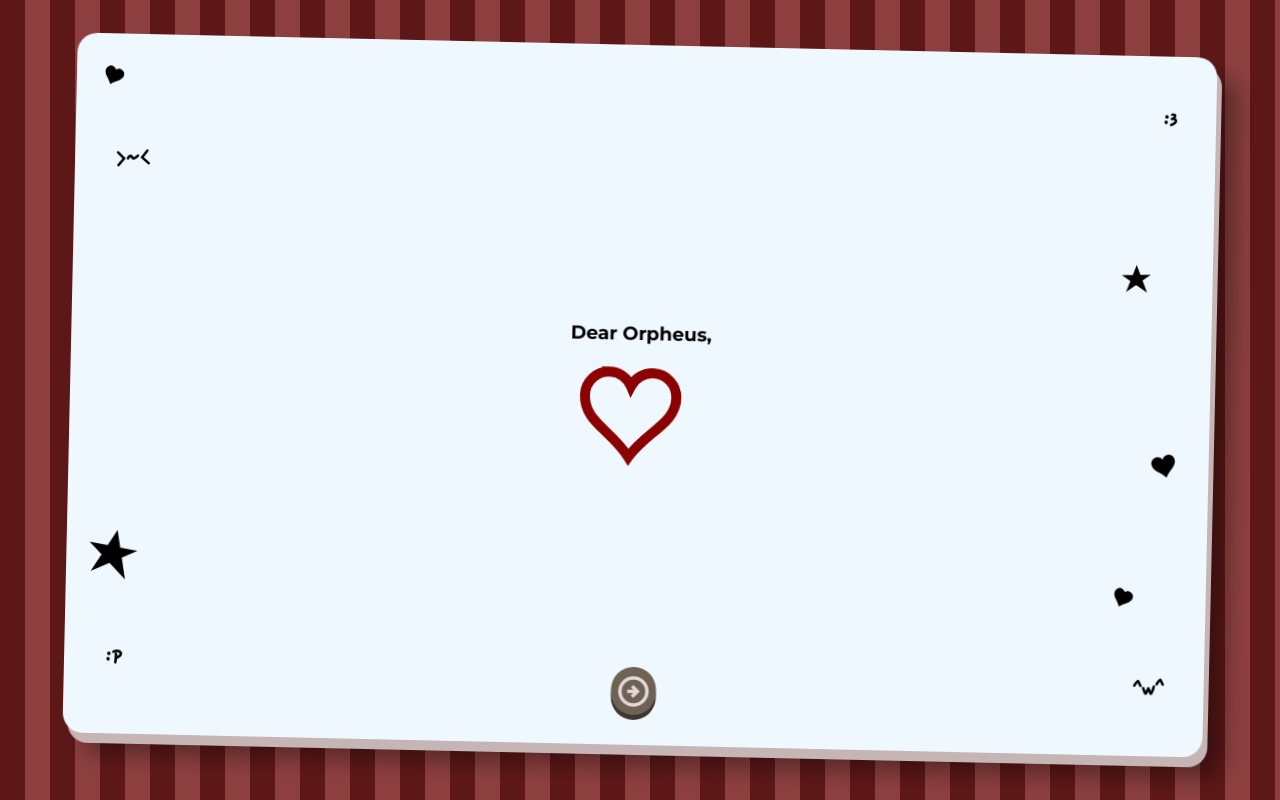
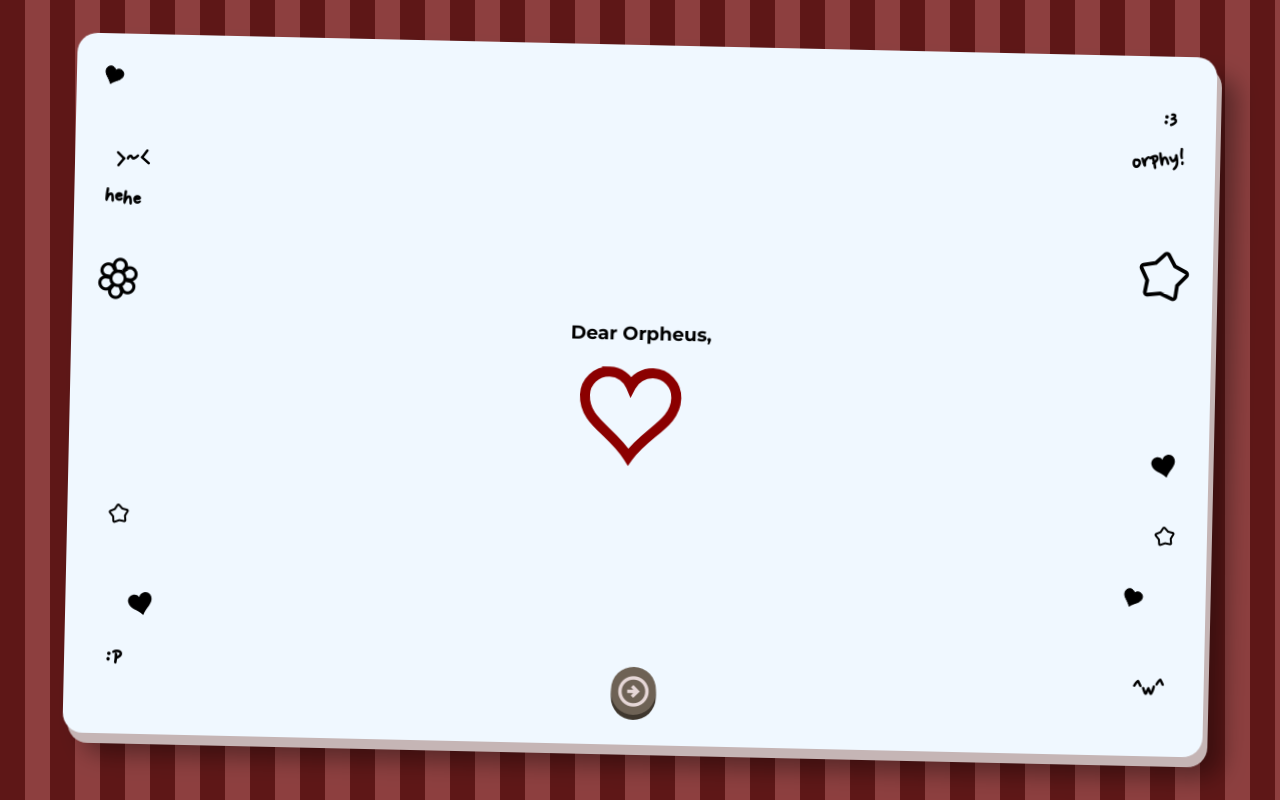
Before and after one commit to lynn89-eefje/orpheus, a SvelteKit app: page / in a window 1280 px wide. Built offline with nearby package versions, Linux system fonts and the light colour scheme; a web font is replaced by a local one.

Commit message:
Finished Border

```diff
--- a/src/routes/+layout.svelte
+++ b/src/routes/+layout.svelte
@@ -14,7 +14,7 @@
 	<link rel="preconnect" href="https://fonts.googleapis.com">
 	<link rel="preconnect" href="https://fonts.gstatic.com" crossorigin>
 	<link href="https://fonts.googleapis.com/css2?family=Geom:ital,wght@0,300..900;1,300..900&family=Montserrat:ital,wght@0,100..900;1,100..900&family=Nanum+Pen+Script&family=Playwrite+FR+Trad:wght@100..400&display=swap" rel="stylesheet">
-	<link rel="stylesheet" href="https://fonts.googleapis.com/css2?family=Material+Symbols+Outlined:opsz,wght,FILL,GRAD@20..48,100..700,0..1,-50..200&icon_names=arrow_circle_left,arrow_circle_right" />
+	<link rel="stylesheet" href="https://fonts.googleapis.com/css2?family=Material+Symbols+Outlined:opsz,wght,FILL,GRAD@20..48,100..700,0..1,-50..200&icon_names=arrow_circle_left,arrow_circle_right,filter_vintage,kid_star" />
 </svelte:head>
 
 {@render children()}
--- a/src/routes/+page.svelte
+++ b/src/routes/+page.svelte
@@ -86,18 +86,22 @@
             <h2 style="user-select: none; -webkit-user-select: none; position:fixed; right: 40px; bottom: 30px; transform: rotate(-5deg)">^w^</h2>
             <h2 style="user-select: none; -webkit-user-select: none; position:fixed; right: 40px; top: 30px; transform: rotate(8deg)">:3</h2>
             <h2 style="user-select: none; -webkit-user-select: none; position:fixed; left: 40px; top: 90px; transform: rotate(-5deg)">{">~<"}</h2>
-            <svg width="90" height="90" style="position: fixed; top: 200px; right: 5px; transform: rotate(-2deg)">
-                <path d="M 9 35 L 20 8 L 30 36 L 5 18 L 34 18" fill="black"/>
-            </svg>
-            <svg width="110" height="110" style="position: fixed; bottom: 100px; left: 20px;">
-                <path d="M 4.6798 47.9323 L 30.7557 6.4704 L 39.1321 55.713 L 3.0213 18.6392 L 51.0011 27.0994" fill="black"/>
-            </svg>
-            <svg width="80" height="80" style="position: fixed; bottom:90px; right: 20px;">
+            <h2 style="user-select: none; -webkit-user-select: none; position:fixed; right: 30px; bottom:180px; transform: rotate(-5deg)"><span class="material-symbols-outlined">kid_star</span></h2>
+
+            <h2 style="user-select: none; -webkit-user-select: none; position:fixed; left: 40px; bottom:180px; transform: rotate(-5deg)"><span class="material-symbols-outlined">kid_star</span></h2>
+            <h2 style="user-select: none; -webkit-user-select: none; position:fixed; right: 20px; top:170px; transform: rotate(9deg);"><span class="material-symbols-outlined" style:font-size="60px;">kid_star</span></h2>
+
+            <svg width="80" height="80" style="position: fixed; bottom:90px; right: 10px;">
                 <path d="M 15.6931 3.0273 C 13.1911 2.0669 10.4378 3.3237 9.4918 5.7884 c -1.9352 5.0413 2.6418 8.2979 4.1708 14.5833 c 5.1784 -3.6678 11.0315 -3.1777 12.895 -8.0323 c 0.9461 -2.4647 -0.2964 -5.2553 -2.761 -6.2014 c -1.7925 -0.6881 -3.7623 -0.2445 -5.0595 1.0142 c -0.1218 -1.8034 -1.2515 -3.4368 -3.044 -4.1248 z" stroke="black" fill="black"/>
             </svg>
             <h2 style="user-select: none; -webkit-user-select: none; position:fixed; left: 40px; bottom: 40px; transform: rotate(8deg)">:P</h2>
+            <h2 style="user-select: none; -webkit-user-select: none; position:fixed; left: 30px; top: 130px; transform: rotate(8deg)">hehe</h2>
+            <h2 style="user-select: none; -webkit-user-select: none; position:fixed; right: 30px; top: 70px; transform: rotate(-8deg)">orphy!</h2>
 
-
+            <h2 style="user-select: none; -webkit-user-select: none; position:fixed; left: 20px; top:200px; transform: rotate(9deg);"><span class="material-symbols-outlined" style:font-size="50px;">filter_vintage</span></h2>
+            <svg width="110" height="110" style="position: fixed; bottom: 40px; left: 5px;">
+                <path d="M 62.4689 11.0223 C 59.0884 11.8651 57.0936 15.2564 57.9238 18.5865 c 1.6983 6.8115 9.0005 6.8665 15.3155 12.4198 c 2.7795 -7.7671 9.378 -11.6096 7.7426 -18.1688 c -0.8303 -3.3301 -4.2342 -5.3753 -7.5642 -4.5451 c -2.4219 0.6038 -4.1887 2.5449 -4.6316 4.8526 c -1.4744 -1.8297 -3.8953 -2.7266 -6.3172 -2.1228 z" fill="black"/>
+            </svg>
         </div>
     </div>
 {/if}
```
